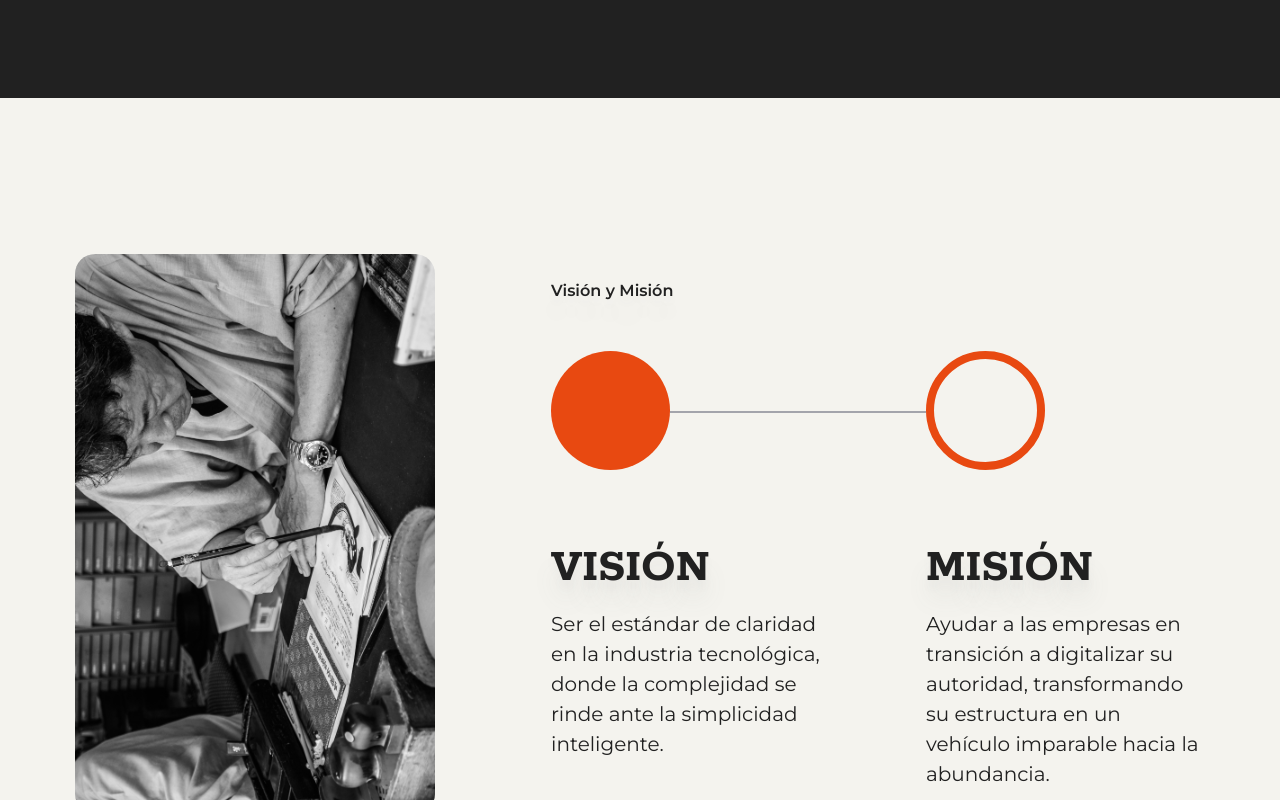
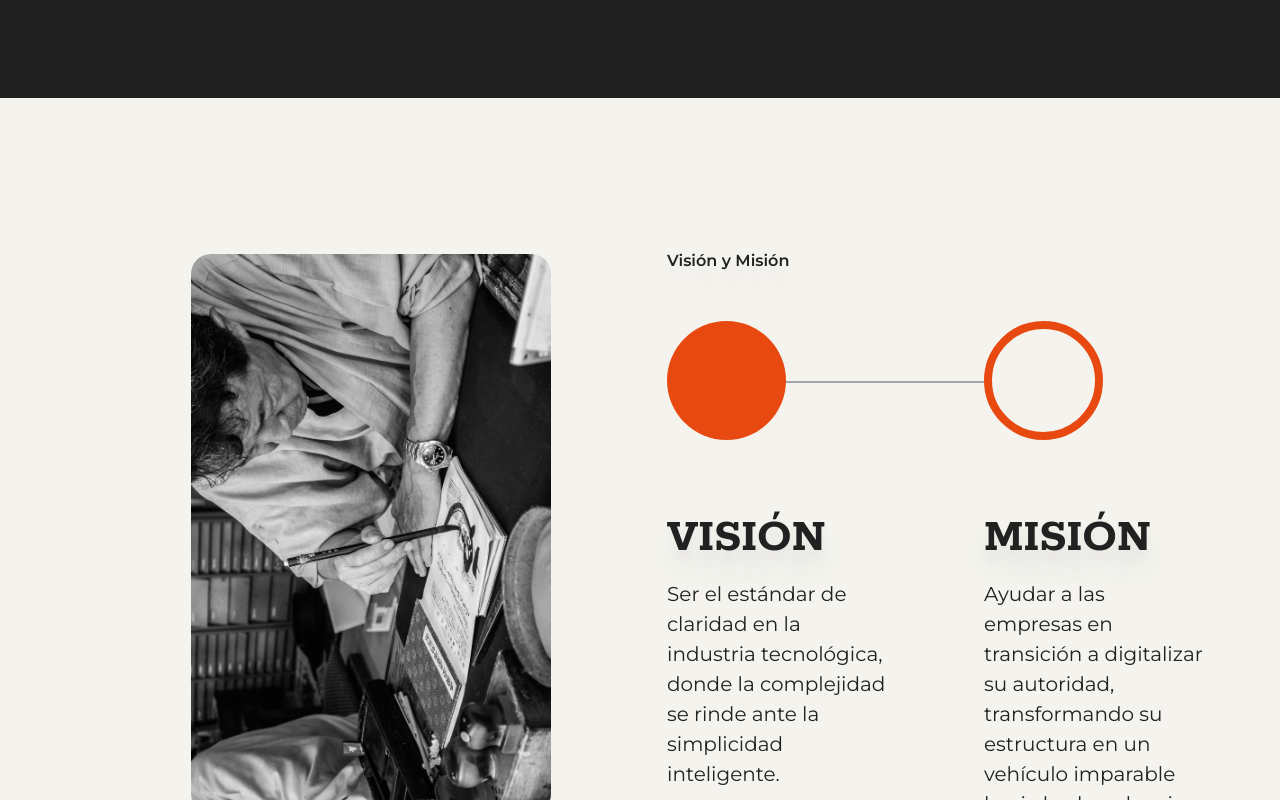
Before and after one commit to alex-traverso/shirostudio, a Next.js app: page / in a window 1280 px wide. Shown: the part 2628-3428 px from the top of the page. Built offline with nearby package versions, Linux system fonts and the light colour scheme; no server answers.

Commit message:
add animations in all sections

```diff
--- a/components/Footer.tsx
+++ b/components/Footer.tsx
@@ -6,6 +6,7 @@ import { RiInstagramFill } from "react-icons/ri";
 import { TbBrandLinkedinFilled } from "react-icons/tb";
 import { MdEmail } from "react-icons/md";
 import { FooterShape } from "./FooterShape";
+import FadeInSection from "./shared/FadeInSection";
 
 const SOCIALS = [
   {
@@ -40,6 +41,7 @@ const Footer = () => {
         {/* contenido */}
         <Container as="div" className="flex flex-col items-center gap-16 pb-0">
           {/* Logo + Nav */}
+          <FadeInSection>
             <div className="flex flex-col items-center gap-6">
               <Link href="#navbar">
                 <Image
@@ -62,8 +64,10 @@ const Footer = () => {
                 ))}
               </nav>
             </div>
+          </FadeInSection>
 
           {/* Socials + Copyright */}
+          <FadeInSection>
             <div className="flex flex-col items-center gap-3.75">
               <div className="flex items-center gap-3.5">
                 {SOCIALS.map((social) => {
@@ -87,6 +91,7 @@ const Footer = () => {
                 Shiro Studio © All rights reserved
               </p>
             </div>
+          </FadeInSection>
         </Container>
       </footer>
     </div>
--- a/components/HeroSection.tsx
+++ b/components/HeroSection.tsx
@@ -1,11 +1,22 @@
+"use client";
 import Container from "@/components/Container";
 import Button from "./shared/Button";
+import { motion } from "framer-motion";
 
 const HeroSection = () => {
   return (
     <section className="bg-background-300 w-full min-h-[calc(100vh-var(--navbar-height))] flex items-center">
       <Container>
-        <div className="flex flex-col items-center justify-center text-center gap-12">
+        <motion.div
+          initial={{ opacity: 0, y: 40 }}
+          animate={{ opacity: 1, y: 0 }}
+          transition={{
+            duration: 0.7,
+            ease: "easeOut",
+            delay: 0.2,
+          }}
+          className="flex flex-col items-center justify-center text-center gap-12"
+        >
           <h1
             className="font-rokkitt uppercase font-bold text-2xl md:text-3xl lg:text-7xl text-text-500"
             style={{
@@ -18,7 +29,7 @@ const HeroSection = () => {
           </h1>
 
           <Button href="#contact">Toma el Control</Button>
-        </div>
+        </motion.div>
       </Container>
     </section>
   );
--- a/components/Navbar.tsx
+++ b/components/Navbar.tsx
@@ -2,12 +2,13 @@
 import { useEffect, useState } from "react";
 import Image from "next/image";
 import Link from "next/link";
+import clsx from "clsx";
 import logo from "@/public/icons/logo.svg";
 import { RiInstagramFill } from "react-icons/ri";
 import { TbBrandLinkedinFilled } from "react-icons/tb";
 import { MdEmail } from "react-icons/md";
 import { HiMenu, HiX } from "react-icons/hi";
-import clsx from "clsx";
+import { motion } from "framer-motion";
 
 const SOCIALS = [
   { name: "Instagram", href: "#", icon: RiInstagramFill },
@@ -52,7 +53,10 @@ export default function Navbar() {
   }, []);
 
   return (
-    <header
+    <motion.header
+      initial={{ opacity: 0, y: -20 }}
+      animate={{ opacity: 1, y: 0 }}
+      transition={{ duration: 0.5, ease: "easeOut" }}
       className={clsx(
         "fixed top-0 left-0 w-full z-50 overflow-x-hidden",
         scrolled
@@ -146,6 +150,6 @@ export default function Navbar() {
           ))}
         </div>
       </div>
-    </header>
+    </motion.header>
   );
 }
--- a/components/PillarsSection.tsx
+++ b/components/PillarsSection.tsx
@@ -5,6 +5,7 @@ import Button from "./shared/Button";
 import PilarCard from "./PillarCard";
 import Title from "./shared/Title";
 import Subtitle from "./shared/Subtitle";
+import FadeInSection from "./shared/FadeInSection";
 
 const pillars = [
   {
@@ -27,6 +28,7 @@ const PillarsSection = () => {
     <section id="us" className="py-20 lg:py-32 w-full">
       <Container className="space-y-28 lg:space-y-40">
         {/* TOP: text + logo */}
+        <FadeInSection>
           <div className="flex flex-col-reverse md:flex-row items-center lg:items-stretch justify-between gap-y-7">
             {/* Text column */}
             <div className="w-full md:w-auto flex flex-col items-start lg:justify-between gap-9 lg:text-left">
@@ -54,8 +56,10 @@ const PillarsSection = () => {
               />
             </div>
           </div>
+        </FadeInSection>
 
         {/* PILLARS */}
+        <FadeInSection>
           <div className="flex flex-col gap-7 md:gap-16 items-center">
             <Title className="uppercase">Los tres pilares</Title>
             <div className="flex gap-5 lg:gap-10 items-center justify-center flex-wrap">
@@ -64,6 +68,7 @@ const PillarsSection = () => {
               ))}
             </div>
           </div>
+        </FadeInSection>
       </Container>
     </section>
   );
--- a/components/ServicesSection.tsx
+++ b/components/ServicesSection.tsx
@@ -5,6 +5,7 @@ import Container from "@/components/Container";
 import ServiceItem from "./ServicesItem";
 import Subtitle from "./shared/Subtitle";
 import Title from "./shared/Title";
+import FadeInSection from "./shared/FadeInSection";
 
 const services = [
   {
@@ -64,6 +65,7 @@ const ServicesSection = () => {
       className="bg-background-100 py-14 md:py-24 lg:py-37.5"
     >
       <Container className="flex flex-col gap-10 md:gap-16">
+        <FadeInSection>
           <div
             className="flex flex-col gap-2.5"
             style={{
@@ -74,6 +76,9 @@ const ServicesSection = () => {
             <Subtitle className="text-text-100">¿Qué hacemos?</Subtitle>
             <Title className="text-text-100">Servicios</Title>
           </div>
+        </FadeInSection>
+
+        <FadeInSection>
           <div className="flex flex-col w-full border-b border-text-100/20">
             {services.map((service, index) => (
               <ServiceItem
@@ -85,6 +90,7 @@ const ServicesSection = () => {
               />
             ))}
           </div>
+        </FadeInSection>
       </Container>
     </section>
   );
--- a/components/VisionMissionSection.tsx
+++ b/components/VisionMissionSection.tsx
@@ -2,6 +2,7 @@ import Container from "@/components/Container";
 import Image from "next/image";
 import mision from "@/public/mission/mision-vision.jpg";
 import Subtitle from "./shared/Subtitle";
+import FadeInSection from "./shared/FadeInSection";
 
 const VisionMissionSection = () => {
   return (
@@ -14,6 +15,7 @@ const VisionMissionSection = () => {
         className="flex flex-col gap-10 md:flex-row md:gap-16.75 md:items-start md:justify-center lg:gap-29 lg:items-center"
       >
         {/* Mobile image — landscape, full-width, no rotation */}
+        <FadeInSection>
           <div className="md:hidden w-full h-64 rounded-5xl overflow-hidden">
             <Image
               src={mision}
@@ -23,8 +25,10 @@ const VisionMissionSection = () => {
               className="w-full h-full object-cover"
             />
           </div>
+        </FadeInSection>
 
         {/* Tablet/Desktop image — rotated portrait, sticky on tablet */}
+        <FadeInSection>
           <div className="hidden md:sticky md:top-(--navbar-height) md:self-start lg:static md:overflow-hidden md:shrink-0 md:flex md:items-center md:justify-center md:h-97.5 md:w-62.5 lg:h-140 lg:w-90 group">
             <div className="-rotate-90 flex-none">
               <div className="md:w-97.5 md:h-62.5 lg:w-140 lg:h-90 rounded-[20px] overflow-hidden">
@@ -38,10 +42,13 @@ const VisionMissionSection = () => {
               </div>
             </div>
           </div>
+        </FadeInSection>
 
         {/* Content */}
         <div className="flex flex-col gap-6 md:flex-1 md:min-w-0 lg:gap-12">
+          <FadeInSection>
             <Subtitle>Visión y Misión</Subtitle>
+          </FadeInSection>
 
           <div className="flex flex-col gap-16 relative lg:grid lg:grid-cols-2 lg:gap-24">
             {/* Line between circles (only desktop) */}
@@ -51,6 +58,7 @@ const VisionMissionSection = () => {
             />
 
             {/* Vision */}
+            <FadeInSection>
               <div className="flex flex-col gap-6 lg:gap-18.5">
                 <div className="w-22 h-22 md:w-29.75 md:h-29.75 rounded-full bg-accent-main" />
                 <div className="flex flex-col gap-2 md:gap-4.25">
@@ -64,13 +72,16 @@ const VisionMissionSection = () => {
                     Visión
                   </h3>
                   <p className="text-sm md:text-base lg:text-xl leading-5 text-text-500 lg:leading-7.5">
-                  Ser el estándar de claridad en la industria tecnológica, donde
-                  la complejidad se rinde ante la simplicidad inteligente.
+                    Ser el estándar de claridad en la industria tecnológica,
+                    donde la complejidad se rinde ante la simplicidad
+                    inteligente.
                   </p>
                 </div>
               </div>
+            </FadeInSection>
 
             {/* Mision */}
+            <FadeInSection>
               <div className="flex flex-col gap-6 lg:gap-18.5">
                 <div className="w-22 h-22 md:w-29.75 md:h-29.75 rounded-full border-8 border-accent-main" />
                 <div className="flex flex-col gap-2 md:gap-4.25">
@@ -90,6 +101,7 @@ const VisionMissionSection = () => {
                   </p>
                 </div>
               </div>
+            </FadeInSection>
           </div>
         </div>
       </Container>
--- /dev/null
+++ b/components/shared/FadeInSection.tsx
@@ -0,0 +1,25 @@
+"use client";
+import { motion } from "framer-motion";
+
+export default function FadeInSection({
+  children,
+  className,
+}: {
+  children: React.ReactNode;
+  className?: string;
+}) {
+  return (
+    <motion.div
+      className={className}
+      initial={{ opacity: 0, y: 40 }}
+      whileInView={{ opacity: 1, y: 0 }}
+      viewport={{ once: true, margin: "-100px" }}
+      transition={{
+        duration: 0.6,
+        ease: "easeOut",
+      }}
+    >
+      {children}
+    </motion.div>
+  );
+}
--- a/package.json
+++ b/package.json
@@ -13,6 +13,7 @@
     "@react-email/components": "^1.0.12",
     "clsx": "^2.1.1",
     "gsap": "^3.15.0",
+    "motion": "^12.38.0",
     "next": "16.2.4",
     "react": "19.2.4",
     "react-dom": "19.2.4",
```
Also changed, not shown: components/ContactSection.tsx (+8 -1 lines), 1 other file (tests, documents, lock files or other folders). Lines whose indentation alone changed are shown as unchanged.
